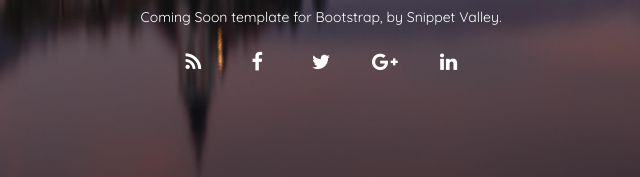
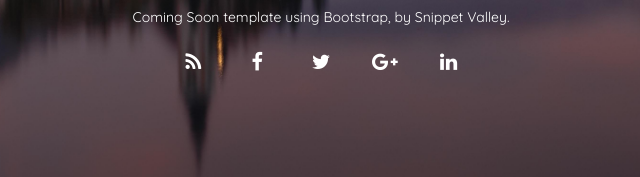
Before and after one commit to snippetvalley/SVComing-Soon, a plain HTML site: page index.html in a window 1280 px wide. Shown: the part 546-723 px from the top of the page, 319-959 px from the left. Drawn offline with Linux system fonts and the light colour scheme.

Commit message:
Adding Text Corrections

```diff
--- a/index.html
+++ b/index.html
@@ -107,7 +107,7 @@
 									</div>
 								  </div>
 								  <div class="coming-soon-footer">
-										 <p>Coming Soon template for <a href="http://getbootstrap.com">Bootstrap</a>, by <a href="http://snippetvalley.com/">Snippet Valley</a>.</p>
+										 <p>Coming Soon template using <a href="http://getbootstrap.com">Bootstrap</a>, by <a href="http://snippetvalley.com/">Snippet Valley</a>.</p>
 										 <div class="col-md-12">
 											<ul class="social-network social-circle">
 												<li><a href="http://feeds.feedburner.com/Snippetvalley" target="_blank" class="icoRss" title="Rss"><i class="fa fa-rss"></i></a></li>
```
